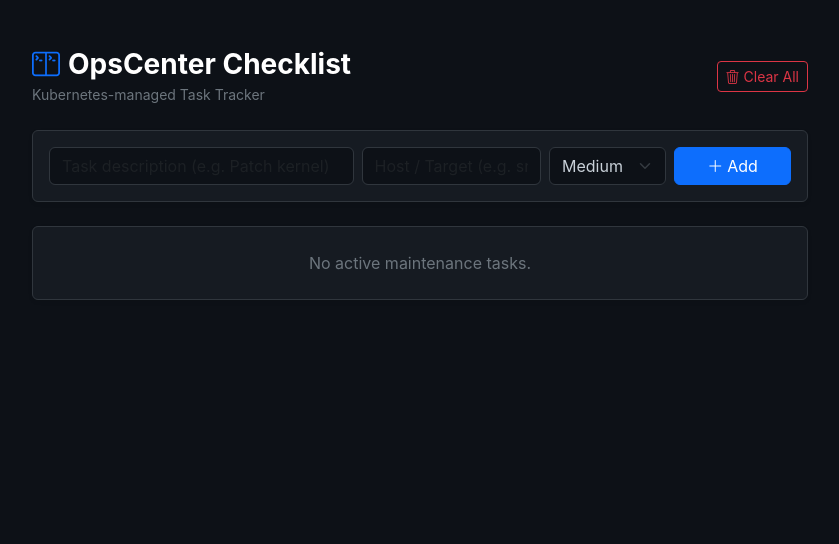
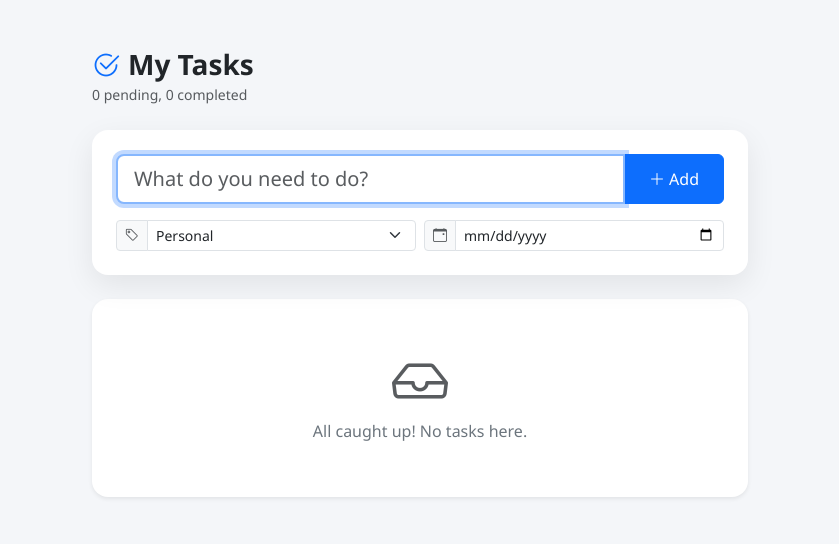
Before and after one commit to karthi12503/log-app, a Flask app: page / in a window 1280 px wide. Shown: the top 544 px of the page, without its empty margins (220-1059 px from the left). Run offline with Flask 3, Linux system fonts and the light colour scheme; data that the repository does not hold is empty.

Commit message:
feat: version3 log-app  application

```diff
--- a/app.py
+++ b/app.py
@@ -1,6 +1,5 @@
 from flask import Flask, render_template, request, redirect, url_for
 import sqlite3
-from datetime import datetime
 
 app = Flask(__name__)
 DB_FILE = "tasks.db"
@@ -11,10 +10,9 @@ def init_db():
             CREATE TABLE IF NOT EXISTS tasks (
                 id INTEGER PRIMARY KEY AUTOINCREMENT,
                 title TEXT NOT NULL,
-                server TEXT DEFAULT 'All Servers',
-                priority TEXT DEFAULT 'Medium',
-                status TEXT DEFAULT 'Pending',
-                created_at TEXT
+                category TEXT DEFAULT 'Personal',
+                due_date TEXT DEFAULT '',
+                status TEXT DEFAULT 'Pending'
             )
         """)
 init_db()
@@ -23,24 +21,29 @@ init_db()
 def index():
     with sqlite3.connect(DB_FILE) as conn:
         tasks = conn.execute("""
-            SELECT id, title, server, priority, status, created_at
+            SELECT id, title, category, due_date, status
             FROM tasks ORDER BY id DESC
         """).fetchall()
-    return render_template('index.html', tasks=tasks)
+
+        # Calculate stats
+        total = len(tasks)
+        completed = sum(1 for t in tasks if t[4] == 'Completed')
+        pending = total - completed
+
+    return render_template('index.html', tasks=tasks, total=total, pending=pending, completed=completed)
 
 @app.route('/add', methods=['POST'])
 def add_task():
     title = request.form.get('title')
-    server = request.form.get('server') or 'General'
-    priority = request.form.get('priority') or 'Medium'
-    created_at = datetime.now().strftime("%d %b %H:%M")
+    category = request.form.get('category') or 'Personal'
+    due_date = request.form.get('due_date') or ''
 
     if title:
         with sqlite3.connect(DB_FILE) as conn:
             conn.execute("""
-                INSERT INTO tasks (title, server, priority, status, created_at)
-                VALUES (?, ?, ?, 'Pending', ?)
-            """, (title, server, priority, created_at))
+                INSERT INTO tasks (title, category, due_date, status)
+                VALUES (?, ?, ?, 'Pending')
+            """, (title, category, due_date))
     return redirect(url_for('index'))
 
 @app.route('/toggle/<int:task_id>')
@@ -53,6 +56,12 @@ def toggle_task(task_id):
         """, (task_id,))
     return redirect(url_for('index'))
 
+@app.route('/delete/<int:task_id>')
+def delete_task(task_id):
+    with sqlite3.connect(DB_FILE) as conn:
+        conn.execute("DELETE FROM tasks WHERE id = ?", (task_id,))
+    return redirect(url_for('index'))
+
 @app.route('/clear', methods=['POST'])
 def clear_all():
     with sqlite3.connect(DB_FILE) as conn:
--- a/templates/index.html
+++ b/templates/index.html
@@ -3,77 +3,136 @@
 <head>
     <meta charset="UTF-8">
     <meta name="viewport" content="width=device-width, initial-scale=1.0">
-    <title>DevOps OpsCenter Checklist</title>
-    <link href="https://cdn.jsdelivr.net/npm/bootstrap@5.3.0/dist/css/bootstrap.min.css" rel="stylesheet">
-    <link href="https://cdn.jsdelivr.net/npm/bootstrap-icons@1.11.1/font/bootstrap-icons.css" rel="stylesheet">
+    <title>Daily Task Manager</title>
+    <!-- Bootstrap 5 CSS + Icons -->
+    <link href="https://cdn.jsdelivr.net/npm/bootstrap@5.3.3/dist/css/bootstrap.min.css" rel="stylesheet">
+    <link href="https://cdn.jsdelivr.net/npm/bootstrap-icons@1.11.3/font/bootstrap-icons.min.css" rel="stylesheet">
     <style>
-        body { background-color: #0d1117; color: #c9d1d9; font-family: -apple-system, BlinkMacSystemFont, "Segoe UI", Roboto, sans-serif; }
-        .card { background-color: #161b22; border: 1px solid #30363d; }
-        .form-control, .form-select { background-color: #0d1117; border: 1px solid #30363d; color: #c9d1d9; }
-        .form-control:focus, .form-select:focus { background-color: #0d1117; border-color: #58a6ff; color: #fff; box-shadow: none; }
-        .list-group-item { background-color: #161b22; border-color: #30363d; color: #c9d1d9; }
-        .badge-high { background-color: #f85149; color: #fff; }
-        .badge-med { background-color: #d29922; color: #000; }
-        .badge-low { background-color: #238636; color: #fff; }
+        body {
+            background: #f4f6f9;
+            font-family: 'Segoe UI', system-ui, -apple-system, sans-serif;
+            color: #333;
+        }
+        .main-card {
+            border: none;
+            border-radius: 16px;
+            box-shadow: 0 10px 30px rgba(0, 0, 0, 0.08);
+        }
+        .task-item {
+            transition: all 0.2s ease;
+            border-radius: 10px !important;
+            margin-bottom: 8px;
+            border: 1px solid #eef0f3;
+        }
+        .task-item:hover {
+            transform: translateY(-1px);
+            box-shadow: 0 4px 12px rgba(0,0,0,0.05);
+        }
+        .badge-category {
+            font-weight: 500;
+            font-size: 0.75rem;
+            padding: 5px 10px;
+            border-radius: 20px;
+        }
+        .cat-work { background-color: #e0f2fe; color: #0369a1; }
+        .cat-personal { background-color: #fce7f3; color: #be185d; }
+        .cat-study { background-color: #fef3c7; color: #b45309; }
+        .cat-shopping { background-color: #dcfce7; color: #15803d; }
     </style>
 </head>
 <body class="py-5">
-    <div class="container" style="max-width: 800px;">
+    <div class="container" style="max-width: 680px;">
+
+        <!-- Header -->
         <div class="d-flex justify-content-between align-items-center mb-4">
             <div>
-                <h3 class="fw-bold text-white mb-0"><i class="bi bi-terminal-split text-primary me-2"></i>OpsCenter Checklist</h3>
-                <small class="text-secondary">Kubernetes-managed Task Tracker</small>
+                <h3 class="fw-bold mb-0 text-dark"><i class="bi bi-check2-circle text-primary me-2"></i>My Tasks</h3>
+                <small class="text-muted">{{ pending }} pending, {{ completed }} completed</small>
             </div>
-            <form action="/clear" method="POST" onsubmit="return confirm('Flush all checklist logs?');">
-                <button class="btn btn-outline-danger btn-sm" type="submit"><i class="bi bi-trash3 me-1"></i>Clear All</button>
+            {% if total > 0 %}
+            <form action="/clear" method="POST" onsubmit="return confirm('Clear all tasks?');">
+                <button class="btn btn-outline-danger btn-sm rounded-pill px-3" type="submit">
+                    <i class="bi bi-trash3 me-1"></i>Clear All
+                </button>
             </form>
+            {% endif %}
         </div>
 
         <!-- Add Task Card -->
-        <div class="card p-3 mb-4 shadow-sm">
-            <form action="/add" method="POST" class="row g-2">
-                <div class="col-md-5">
-                    <input type="text" name="title" class="form-control" placeholder="Task description (e.g. Patch kernel)" required>
+        <div class="card main-card p-4 mb-4 bg-white">
+            <form action="/add" method="POST">
+                <div class="input-group mb-3">
+                    <input type="text" name="title" class="form-control form-control-lg border-2" placeholder="What do you need to do?" required autofocus>
+                    <button class="btn btn-primary px-4 fw-medium" type="submit">
+                        <i class="bi bi-plus-lg me-1"></i>Add
+                    </button>
                 </div>
-                <div class="col-md-3">
-                    <input type="text" name="server" class="form-control" placeholder="Host / Target (e.g. srv-prod-01)">
-                </div>
-                <div class="col-md-2">
-                    <select name="priority" class="form-select">
-                        <option value="Low">Low</option>
-                        <option value="Medium" selected>Medium</option>
-                        <option value="High">High</option>
-                    </select>
-                </div>
-                <div class="col-md-2">
-                    <button class="btn btn-primary w-100" type="submit"><i class="bi bi-plus-lg me-1"></i>Add</button>
+
+                <div class="row g-2">
+                    <div class="col-sm-6">
+                        <div class="input-group input-group-sm">
+                            <span class="input-group-text bg-light text-muted"><i class="bi bi-tag"></i></span>
+                            <select name="category" class="form-select">
+                                <option value="Personal" selected>Personal</option>
+                                <option value="Work">Work</option>
+                                <option value="Study">Study</option>
+                                <option value="Shopping">Shopping</option>
+                            </select>
+                        </div>
+                    </div>
+                    <div class="col-sm-6">
+                        <div class="input-group input-group-sm">
+                            <span class="input-group-text bg-light text-muted"><i class="bi bi-calendar-event"></i></span>
+                            <input type="date" name="due_date" class="form-control">
+                        </div>
+                    </div>
                 </div>
             </form>
         </div>
 
         <!-- Task List -->
-        <ul class="list-group shadow-sm">
-            {% for id, title, server, priority, status, created_at in tasks %}
-            <li class="list-group-item d-flex justify-content-between align-items-center py-3">
-                <div>
-                    <div class="d-flex align-items-center gap-2 mb-1">
-                        <span class="badge {{ 'badge-high' if priority == 'High' else ('badge-med' if priority == 'Medium' else 'badge-low') }}">{{ priority }}</span>
-                        <code class="text-info">{{ server }}</code>
-                        <small class="text-secondary">{{ created_at }}</small>
+        <div class="list-group">
+            {% for id, title, category, due_date, status in tasks %}
+            <div class="list-group-item task-item bg-white d-flex justify-content-between align-items-center p-3">
+                <div class="d-flex align-items-center gap-3">
+                    <!-- Toggle Check Button -->
+                    <a href="/toggle/{{ id }}" class="text-decoration-none">
+                        {% if status == 'Completed' %}
+                            <i class="bi bi-check-circle-fill text-success fs-4"></i>
+                        {% else %}
+                            <i class="bi bi-circle text-muted fs-4"></i>
+                        {% endif %}
+                    </a>
+
+                    <!-- Task Text & Tags -->
+                    <div>
+                        <div class="fs-6 {{ 'text-decoration-line-through text-muted' if status == 'Completed' else 'text-dark fw-medium' }}">
+                            {{ title }}
+                        </div>
+                        <div class="d-flex align-items-center gap-2 mt-1">
+                            <span class="badge-category cat-{{ category|lower }}">{{ category }}</span>
+                            {% if due_date %}
+                            <small class="text-muted" style="font-size: 0.75rem;">
+                                <i class="bi bi-clock me-1"></i>Due: {{ due_date }}
+                            </small>
+                            {% endif %}
+                        </div>
                     </div>
-                    <span class="{{ 'text-decoration-line-through text-secondary' if status == 'Completed' else 'text-white' }} fs-6">
-                        {{ title }}
-                    </span>
                 </div>
-                <a href="/toggle/{{ id }}" class="btn btn-sm {{ 'btn-secondary' if status == 'Completed' else 'btn-success' }}">
-                    <i class="bi {{ 'bi-arrow-counterclockwise' if status == 'Completed' else 'bi-check2' }}"></i>
-                    {{ 'Undo' if status == 'Completed' else 'Done' }}
+
+                <!-- Delete Action -->
+                <a href="/delete/{{ id }}" class="btn btn-sm btn-link text-danger p-0" title="Delete Task">
+                    <i class="bi bi-x-lg"></i>
                 </a>
-            </li>
+            </div>
             {% else %}
-            <li class="list-group-item text-center text-secondary py-4">No active maintenance tasks.</li>
+            <div class="text-center py-5 bg-white rounded-4 shadow-sm">
+                <i class="bi bi-inbox text-muted display-4 mb-2 d-block"></i>
+                <h6 class="text-secondary fw-normal">All caught up! No tasks here.</h6>
+            </div>
             {% endfor %}
-        </ul>
+        </div>
+
     </div>
 </body>
 </html>
```
